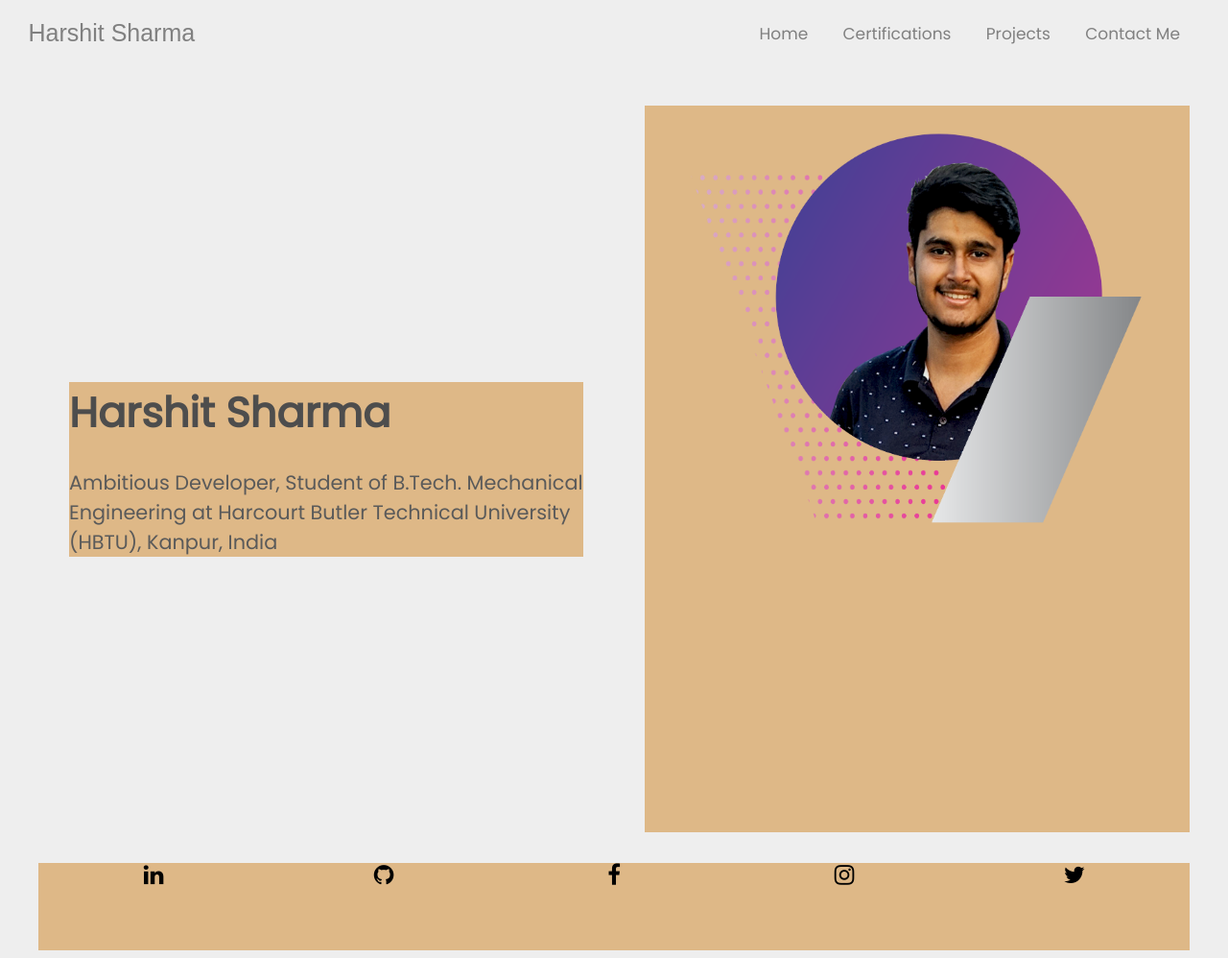
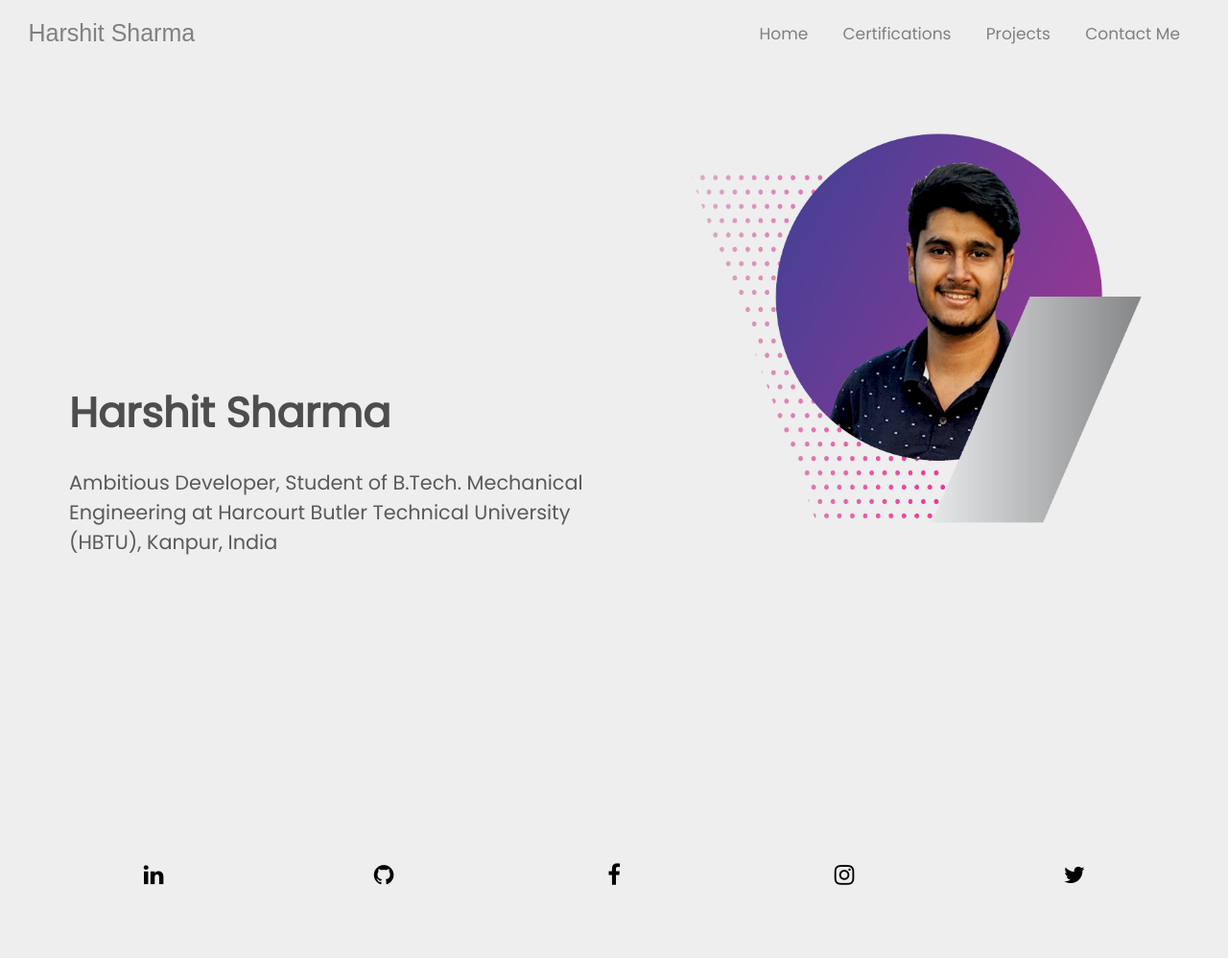
Before and after one commit to harshit-sharma-gits/harshit-sharma-gits.github.io, a plain HTML site: page index.html in a window 1280 px wide. Shown: the whole page at 96% size. Drawn offline with Linux system fonts and the light colour scheme; a web font is replaced by a local one.

Commit message:
Again Configured Website for phone use

```diff
--- a/style.css
+++ b/style.css
@@ -64,7 +64,6 @@ body {
     text-align: center;
 }
 .homecontainer #home_intro {
-    background-color: burlywood;
     grid-area: home_intro;
     text-align: left;
     margin-top: auto;
@@ -86,7 +85,6 @@ body {
 }
 
 .homecontainer #home_img {
-    background-color: burlywood;
     grid-area: home_img;
     margin-left: 2rem;
     margin-right: 2rem;
@@ -97,7 +95,6 @@ body {
 }
 
 .homecontainer #home_social {
-    background-color: burlywood;
     grid-area: home_social;
     margin-left: 2rem;
     margin-right: 2rem;
```
